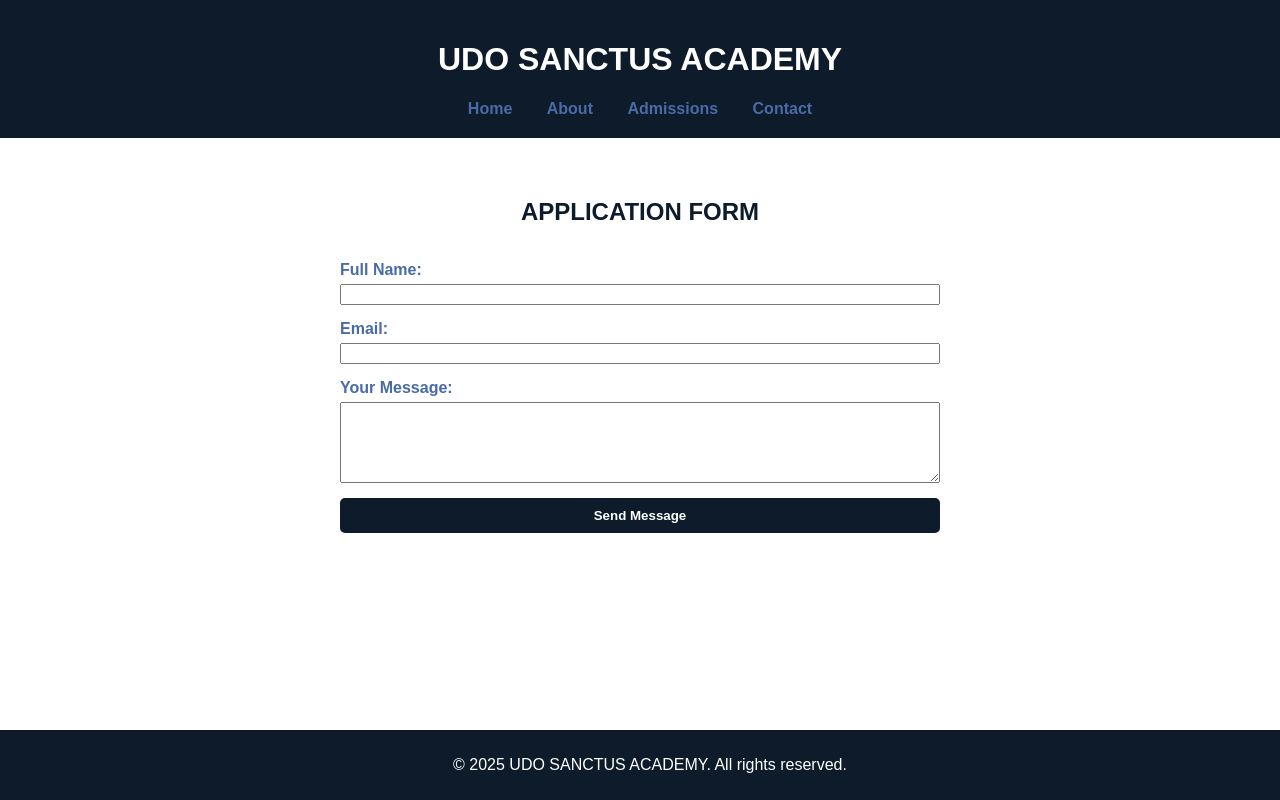
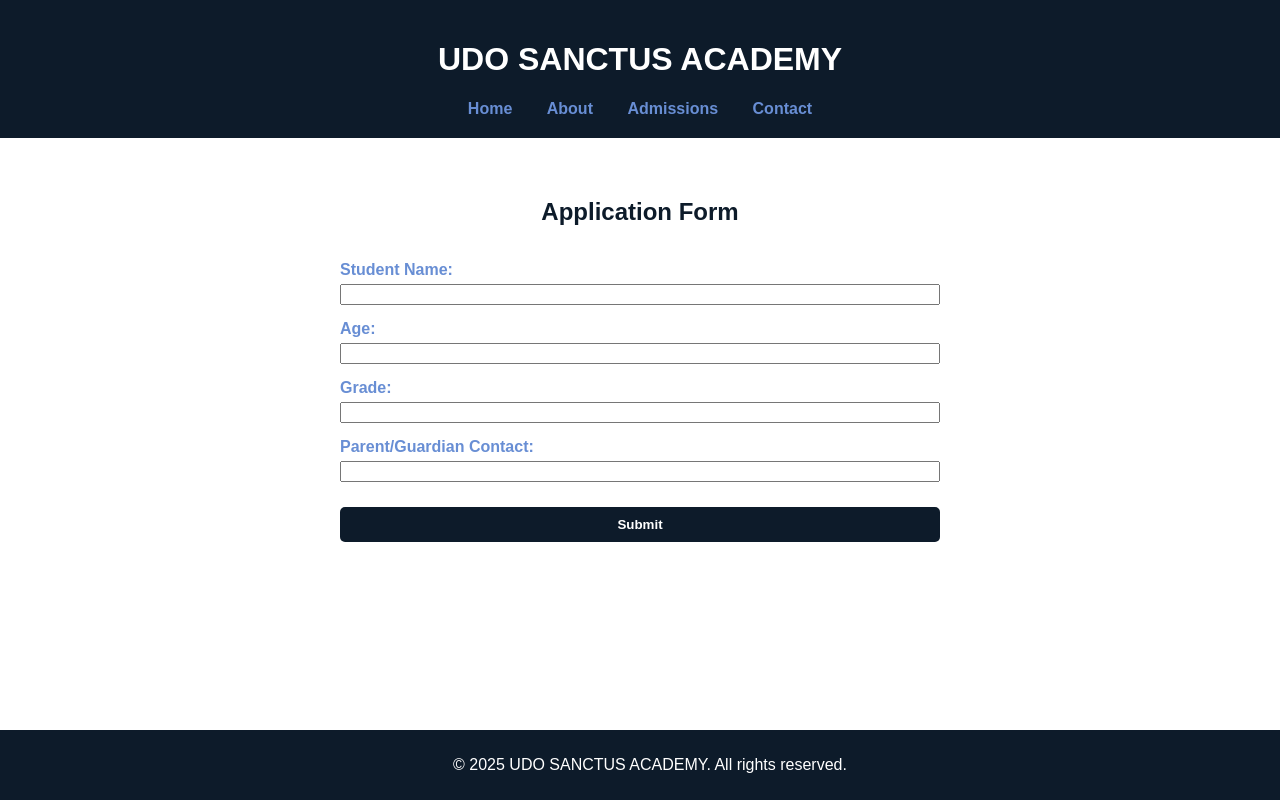
Before and after one commit to Sunkanmyt/udo-sanctus-academy, a Flask app: page /admissions in a window 1280 px wide. Run offline with Flask 3, Linux system fonts and the light colour scheme.

Commit message:
admissions setup

```diff
--- a/app.py
+++ b/app.py
@@ -17,7 +17,19 @@ def about():
 @app.route("/admissions", methods=["GET", "POST"])
 def admissions():
     if request == "POST":
-        pass
+        student_name = request.form["student_name"]
+        age = request.form["age"]
+        grade = request.form["grade"]
+        guardian_contact = request.form["guardian_contact"]
+
+        conn = sqlite3.connect("database.db")
+        cursor = conn.cursor()
+        cursor.execute("INSERT INTO admissions (student_name, age, grade, guardian_contact) VALUES(?, ?, ?, ?)", (student_name, age, grade, guardian_contact))
+        conn.commit()
+        conn.close()
+
+        flash("Admission")
+        return redirect("/thankyou")
     return render_template("admissions.html")
 
 @app.route("/contact", methods=["GET", "POST"])
@@ -34,6 +46,7 @@ def contact():
         conn.commit()
         conn.close()
 
+        flash("message")
         return redirect("/thankyou")
     return render_template("contact.html")
 
@@ -54,6 +67,11 @@ def view_messages():
 
     return render_template("messages.html", messages=messages)
 
+# @app.route("/admin/admissions")
+# def view_admissions():
+
+#     return render_template("admissions.html")
+
 @app.route("/admin/login", methods=["GET", "POST"])
 def login():
     if request.method == "POST":
@@ -62,7 +80,7 @@ def login():
 
         conn = sqlite3.connect("database.db")
         cursor = conn.cursor()
-        cursor.execute("SELECT * FROM admin_users WHERE username=? AND password=?", (username, password))
+        cursor.execute("SELECT * FROM users WHERE username=? AND password=?", (username, password))
         user = cursor.fetchone()
         conn.close()
 
@@ -85,6 +103,7 @@ def logout():
 def init_db():
     conn = sqlite3.connect("database.db")
     cursor = conn.cursor()
+
     cursor.execute("""
         CREATE TABLE IF NOT EXISTS messages (
         id INTEGER PRIMARY KEY AUTOINCREMENT,
@@ -92,12 +111,23 @@ def init_db():
         email TEXT NOT NULL,
         message TEXT NOT NULL)
     """)
+
     cursor.execute("""
-        CREATE TABLE IF NOT EXISTS admin_users (
+        CREATE TABLE IF NOT EXISTS users (
         id INTEGER PRIMARY KEY AUTOINCREMENT,
         username TEXT UNIQUE NOT NULL,
         password TEXT NOT NULL)
     """)
+
+    cursor.execute("""
+        CREATE TABLE IF NOT EXISTS admissions (
+        id INTEGER PRIMARY KEY AUTOINCREMENT,
+        student_name TEXT NOT NULL,
+        age INTEGER NOT NULL,
+        grade TEXT NOT NULL,
+        guardian_contact TEXT NOT NULL)
+    """)
+
     conn.commit()
     conn.close()
 
--- a/static/css/style.css
+++ b/static/css/style.css
@@ -1,7 +1,7 @@
 /* UDO SANCTUS COLORS */
 :root {
     --dark-blue: #0d1b2a;
-    --light-blue: #496ba8;
+    --light-blue: #688ed4;
     --white: #ffffff;
     --black: #000000;
 }
@@ -75,24 +75,24 @@ footer {
     width: 100%;
 }
 
-.contact-form, .admission-form {
+.contact-form {
     padding: 40px;
     max-width: 600px;
     margin: 0 auto;
 }
 
-.contact-form h2, .admission-form h2 {
+.contact-form h1 {
     text-align: center;
     margin-bottom: 20px;
     color: var(--dark-blue);
 }
 
-.contact-form form, .admission-form form {
+.contact-form form {
     display: flex;
     flex-direction: column;
 }
 
-.contact-form label, .admission-form label {
+.contact-form label {
     margin-top: 15px;
     margin-bottom: 5px;
     font-weight: bold;
@@ -100,8 +100,8 @@ footer {
     display: block;
 }
 
-.contact-form button, .admission-form button {
-    margin-top: 15px;
+.contact-form button {
+    margin-top: 25px;
     background-color: var(--dark-blue);
     color: var(--white);
     padding: 10px;
@@ -112,11 +112,11 @@ footer {
     transition: 0.3s ease;
 }
 
-.contact-form button:hover, .admission-form button:hover {
+.contact-form button:hover {
     background-color: var(--light-blue);
 }
 
-.contact-form input, .contact-form textarea, .admission-form input, .admission-form textarea {
+.contact-form input, .contact-form textarea {
     width: 100%;
     box-sizing: border-box;
 }
--- a/templates/admissions.html
+++ b/templates/admissions.html
@@ -17,19 +17,22 @@
     </header>
 
     <main>
-        <section class="admission-form">
-            <h2>APPLICATION FORM</h2>
+        <section class="contact-form">
+            <h1>Application Form</h1>
             <form action="/admissions" method="POST">
-                <label for="name">Full Name:</label>
-                <input type="text" id="name" name="name" required>
+                <label for="student_name">Student Name:</label>
+                <input type="text" id="name" name="student_name" required>
 
-                <label for="email">Email:</label>
-                <input type="email" id="email" name="email" required>
+                <label for="age">Age:</label>
+                <input type="number" name="age" required>
 
-                <label for="message">Your Message:</label>
-                <textarea id="message" name="message" rows="5" required></textarea>
+                <label for="grade">Grade:</label>
+                <input type="text" name="grade" required>
 
-                <button type="submit">Send Message</button>
+                <label for="gaurdian_contact">Parent/Guardian Contact:</label>
+                <input type="text" name="gaurdian_contact" required>
+
+                <button type="submit">Submit</button>
             </form>
         </section>
     </main>
--- a/templates/contact.html
+++ b/templates/contact.html
@@ -18,7 +18,7 @@
 
     <main>
         <section class="contact-form">
-            <h2>Contact Us</h2>
+            <h1>Contact Us</h1>
             <form action="/contact" method="POST">
                 <label for="name">Full Name:</label>
                 <input type="text" id="name" name="name" required>
--- a/templates/thankyou.html
+++ b/templates/thankyou.html
@@ -20,7 +20,9 @@
     <main>
         <div class="thankyou-container">
             <h1>Thank you!</h1>
-            <p>Your message was received. We'll get back to you shortly.</p>
+            {%with messages = get_flashed_messages()%}
+            <p>Your {{messages[0]}} was received. We'll get back to you shortly.</p>
+            {%endwith%}
             <a href="/">Return to Home</a>
         </div>
     </main>
```
Also changed, not shown: other parts of static/css/style.css (+40 -3 lines), templates/login.html (+2 -16 lines), database.db.
